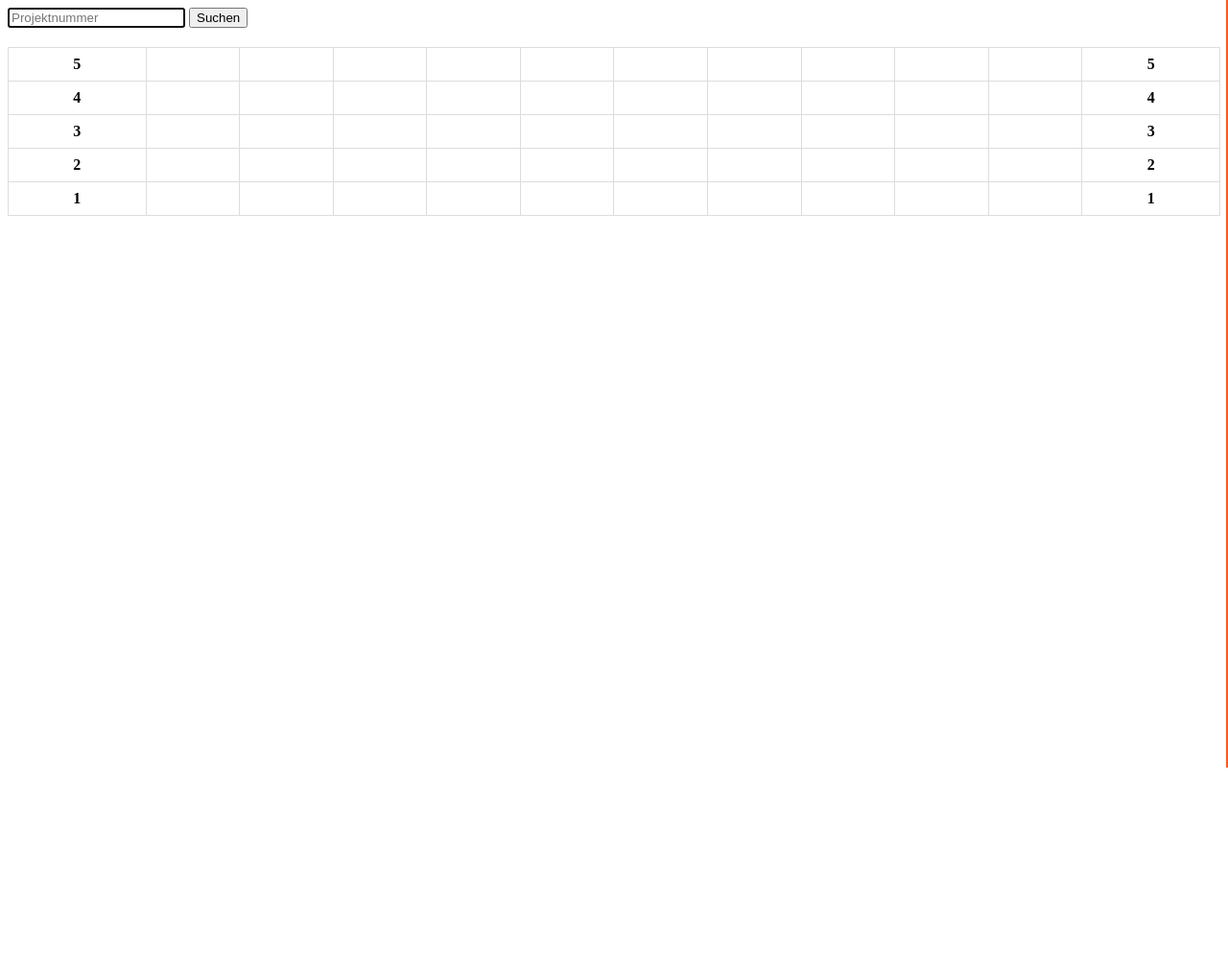
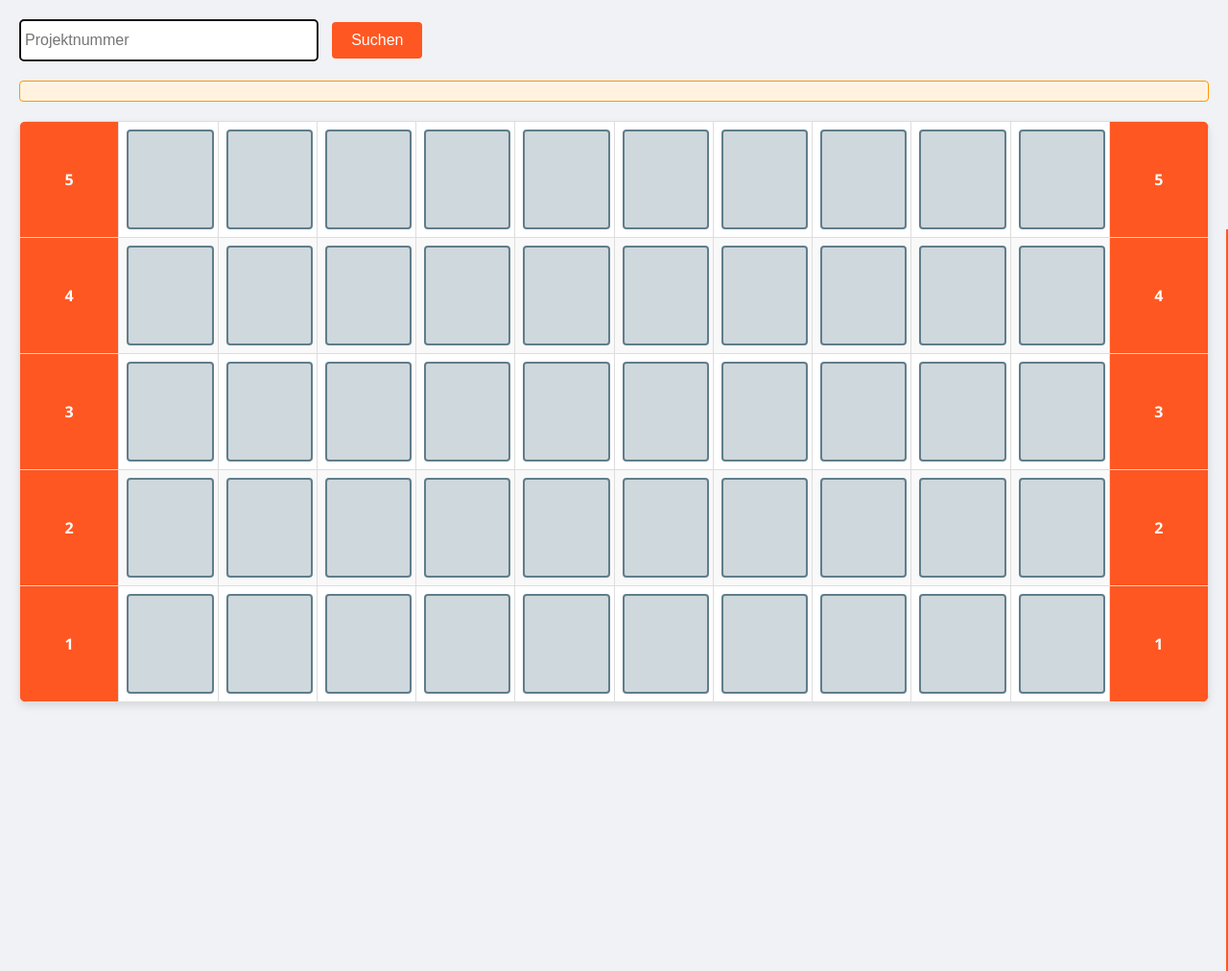
Before and after one commit to tavoli-rgb/boxen, a Flask app: page / in a window 1280 px wide. Shown: the top 1012 px of the page at 96% size. Before the commit the page ends 800 px from the top, so only its background shows below. Run offline with Flask 3, Linux system fonts and the light colour scheme; data that the repository does not hold is empty.

Commit message:
rückgängig

```diff
--- a/templates/index.html
+++ b/templates/index.html
@@ -3,41 +3,111 @@
 <head>
     <meta charset="UTF-8">
     <meta name="viewport" content="width=device-width, initial-scale=1.0">
-    <title>Boxen</title>
+    <title>Regalübersicht</title>
     <style>
+        body {
+            font-family: 'Segoe UI', Tahoma, Geneva, Verdana, sans-serif;
+            margin: 0;
+            padding: 0;
+            background-color: #f0f2f5;
+            color: #333;
+        }
         .container {
-            max-width: 100%;
+            max-width: 2560px; /* Adjusted for widescreen */
             margin: 0 auto;
-        }
-        .form-container {
-            margin-bottom: 20px;
-        }
-        .table-container {
-            overflow-x: auto;
+            padding: 20px;
         }
         table {
             width: 100%;
             border-collapse: collapse;
+            margin-bottom: 20px;
+            box-shadow: 0 4px 8px rgba(0, 0, 0, 0.1);
+            background-color: #fff;
+            border-radius: 8px;
+            overflow: hidden;
         }
         th, td {
             border: 1px solid #ddd;
             padding: 8px;
             text-align: center;
+            width: 50px;
+            height: 50px;
+        }
+        th {
+            background-color: #ff5722;
+            color: white;
+        }
+        tr:nth-child(even) {
+            background-color: #f9f9f9;
+        }
+        tr:nth-child(odd) {
+            background-color: #fff;
+        }
+        .box {
+            background-color: #e0f7fa;
         }
         .highlight {
-            border: 2px solid red;
-            background-color: #ffe6e6;
+            background-color: #ffcccc;
+        }
+        .form-container {
+            margin-bottom: 20px;
+        }
+        .form-container input {
+            width: 300px;
+            height: 2em;
+            margin-right: 10px;
+            padding: 5px;
+            font-size: 1em;
+            border: 1px solid #ccc;
+            border-radius: 4px;
+        }
+        .form-container button {
+            padding: 10px 20px;
+            font-size: 1em;
+            color: white;
+            background-color: #ff5722;
+            border: none;
+            border-radius: 4px;
+            cursor: pointer;
+            transition: background-color 0.3s;
+        }
+        .form-container button:hover {
+            background-color: #e64a19;
+        }
+        .message {
+            padding: 10px;
+            background-color: #fff3e0;
+            border: 1px solid #ff9800;
+            color: #333;
+            margin-top: 20px;
+            text-align: center;
+            border-radius: 4px;
+        }
+        a {
+            color: #ff5722;
+            text-decoration: none;
+        }
+        a:hover {
+            text-decoration: underline;
         }
         .eurobox {
-            position: relative;
+            width: 100%;
+            height: 100px;
+            background-color: #cfd8dc;
+            border: 2px solid #607d8b;
+            border-radius: 4px;
+            display: flex;
+            align-items: center;
+            justify-content: center;
+            font-size: 1.2em;
+            color: #333;
         }
         .divider {
+            position: absolute;
+            height: 100%;
             width: 2px;
-            background-color: #ff5722;
-            position: absolute;
-            top: 0;
-            bottom: 0;
-            right: 0;
+            background-color: #ff5722; /* Same color as the row headers */
+            right: 0; /* Position at the right edge of the cell */
         }
         @media (min-width: 2560px) {
             .container {
```
